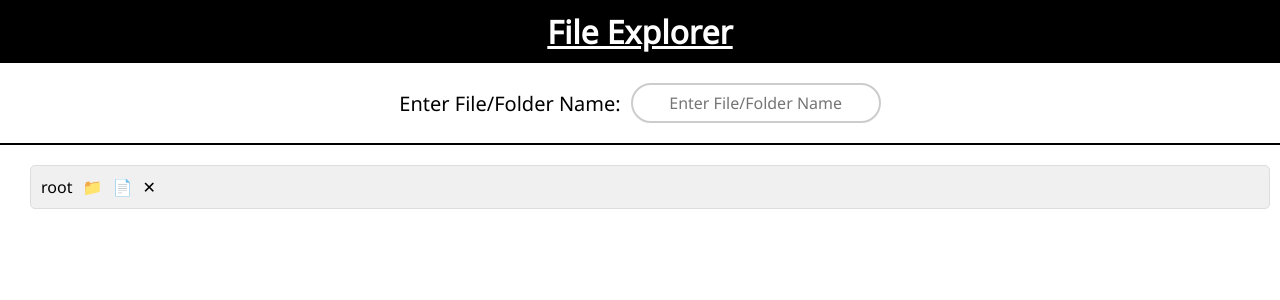
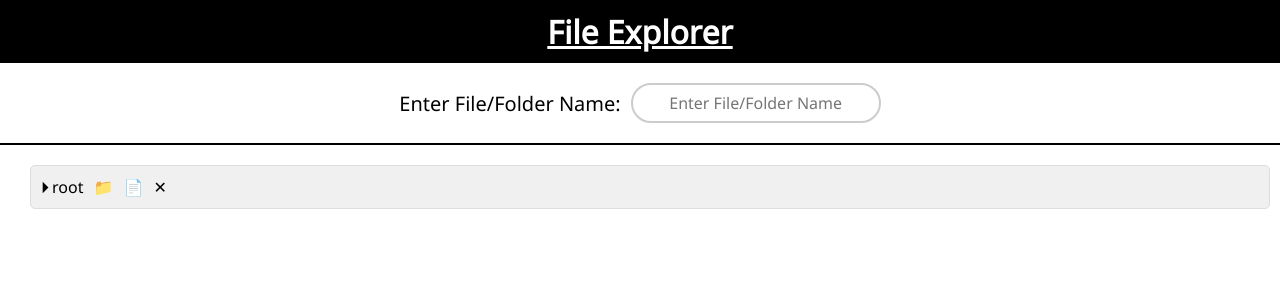
Before and after one commit to PankajShinde15/File-Explorer, a React (Create React App) app in the folder File-Explorer-Using-React/: page / in a window 1280 px wide. Shown: the top 300 px of the page. Built offline with nearby package versions, Linux system fonts and the light colour scheme.

Commit message:
Toggle Added

```diff
--- a/File-Explorer-Using-React/src/App.js
+++ b/File-Explorer-Using-React/src/App.js
@@ -9,6 +9,7 @@ function App() {
       name: "root",
       type: "folder",
       children: [],
+      toggle:true
     }
   ]);
   return (
--- a/File-Explorer-Using-React/src/Components/FolderComponent/FolderComponent.css
+++ b/File-Explorer-Using-React/src/Components/FolderComponent/FolderComponent.css
@@ -6,16 +6,37 @@
     margin: 10px;
 }
 
-.folderWrapper span {
-    margin-right: 10px;
-}
 
 .createFolderBtn,
 .createFileBtn,
 .deleteBtn {
     cursor: pointer;
+    margin-left: 10px;
 }
 
 .deleteBtn:hover {
     color: red;
 }
+
+.toggleBtn {
+    margin-right: 3px;
+}
+
+.rotate {
+    background: none;
+    border: none;
+    cursor: pointer;
+    transform: rotate(90deg);
+    -ms-transform: rotate(90deg);
+    -webkit-transform: rotate(90deg);
+    display: inline-block;
+}
+
+.normal {
+    background: none;
+    border: none;
+    cursor: pointer;
+    transform: rotate(00deg);
+    -ms-transform: rotate(00deg);
+    -webkit-transform: rotate(00deg);
+}
--- a/File-Explorer-Using-React/src/Components/FolderComponent/FolderComponent.jsx
+++ b/File-Explorer-Using-React/src/Components/FolderComponent/FolderComponent.jsx
@@ -1,7 +1,18 @@
+import { useState } from 'react';
 import './FolderComponent.css'
 const Folder = (props) => {
+    const [toggle1, setToggle] = useState(true);
     return (
         <div className="folderWrapper">
+            <span
+                className='toggleBtn'
+                onClick={() => {
+                    props.toggleFolder(props.folderData, props.folderData.id);
+                    setToggle(!toggle1)
+                }}
+            >
+                {toggle1 ? <span className='normal'>&#9205;</span> : <span className='rotate'>&#9205;</span>}
+            </span>
             <span>{props.folderData.name}</span>
             <span>
                 <span
@@ -30,7 +41,7 @@ const Folder = (props) => {
                 </span>
             </span>
 
-        </div>
+        </div >
     );
 }
 
--- a/File-Explorer-Using-React/src/Components/Main_Div/MainDiv.jsx
+++ b/File-Explorer-Using-React/src/Components/Main_Div/MainDiv.jsx
@@ -14,6 +14,7 @@ const MainDiv = (props) => {
             name: props.name,
             children: [],
             type: "folder",
+            toggle:true
         };
         stateStore.forEach((elem) => {
             let nameExist = false;
@@ -46,6 +47,7 @@ const MainDiv = (props) => {
             name: props.name,
             children: null,
             type: "file",
+            toggle:true
         };
         stateStore.forEach((elem) => {
             let nameExist = false;
@@ -94,13 +96,27 @@ const MainDiv = (props) => {
         }
     };
 
+    const toggleFolder = (folderData, id) => {
+        let mainEle, lastchild;
+        folderData.children.forEach((elem) => {
+            elem.toggle = !elem.toggle;
+        })
+        folderData.children.forEach((elem) => {
+            if (elem.type === 'folder' && elem.children.length !== 0) {
+                toggleFolder(elem, id)
+            }
+        });
+        props.setData([...props.store])
+
+    }
+
     return (
         <div>
             {props.data.map((elem) =>
-                elem.type === "folder" ? (
+                elem.type === "folder"  ? (
                     <div style={{ paddingLeft: "20px" }}>
                         {
-                            <FolderComponent folderData={elem} data={props.data} name={props.name} setData={props.setData} addFolder={addFolder} addFile={addFile} store={props.store} deleteElem={deleteElem} />
+                            elem.toggle && <FolderComponent folderData={elem} data={props.data} name={props.name} setData={props.setData} addFolder={addFolder} addFile={addFile} store={props.store} deleteElem={deleteElem} toggleFolder={toggleFolder} />
                         }
                         {elem.children && (
                             <MainDiv data={elem.children} store={props.store} name={props.name} setName={props.setName} setData={props.setData} />
@@ -109,7 +125,7 @@ const MainDiv = (props) => {
                 ) : (
                     <div style={{ paddingLeft: "20px" }}>
                         {
-                            <FileComponent fileData={elem} store={props.store} name={props.name} data={props.data} setData={props.setData} deleteElem={deleteElem} />
+                            elem.toggle && <FileComponent fileData={elem} store={props.store} name={props.name} data={props.data} setData={props.setData} deleteElem={deleteElem} />
                         }
                     </div>
                 )
--- /dev/null
+++ b/File-Explorer-Using-React/src/Components/Toggle/RightIcon.jsx
@@ -0,0 +1,6 @@
+
+const RightIcon=(props)=>{
+    return{
+
+    }
+}
```
